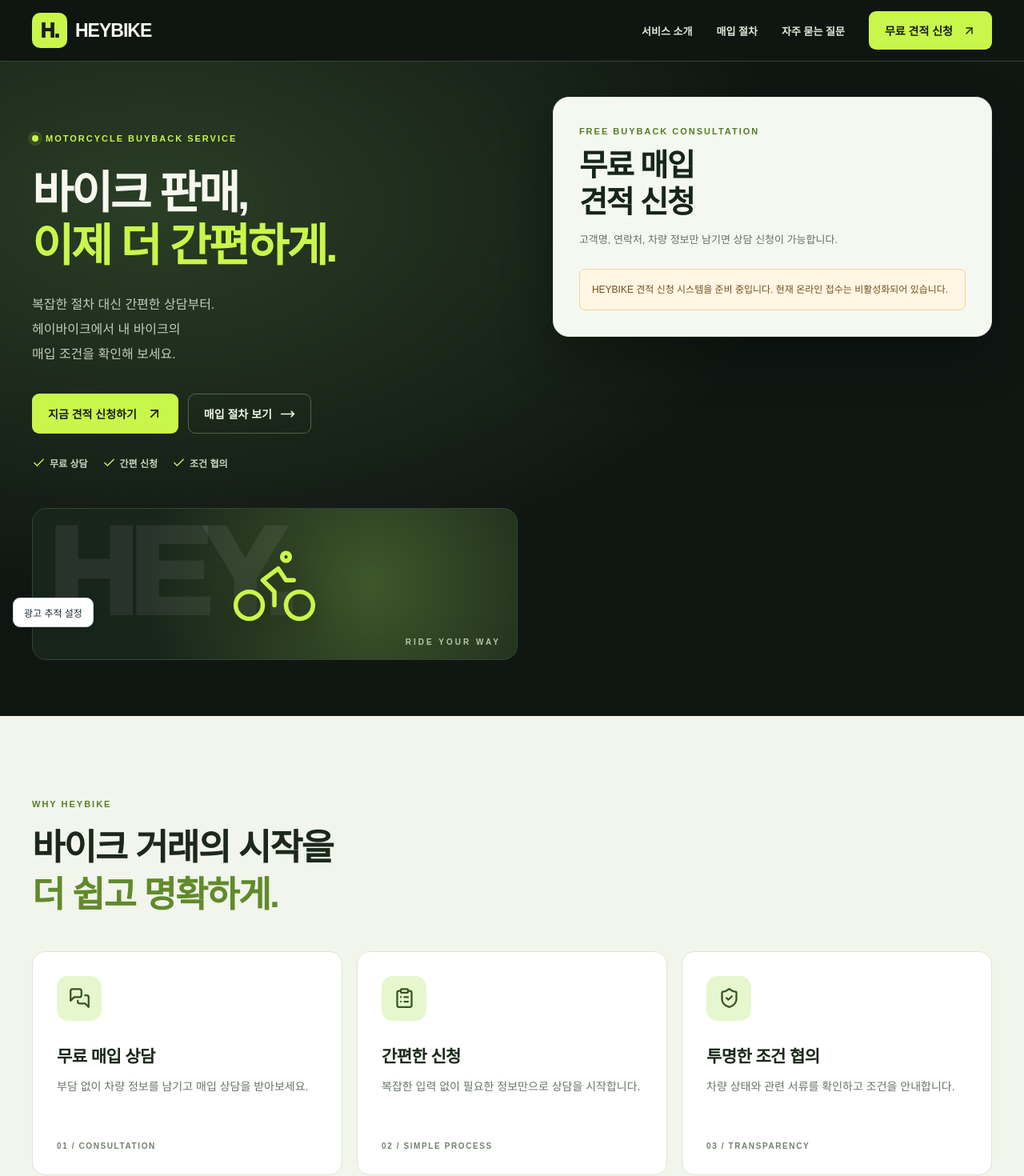
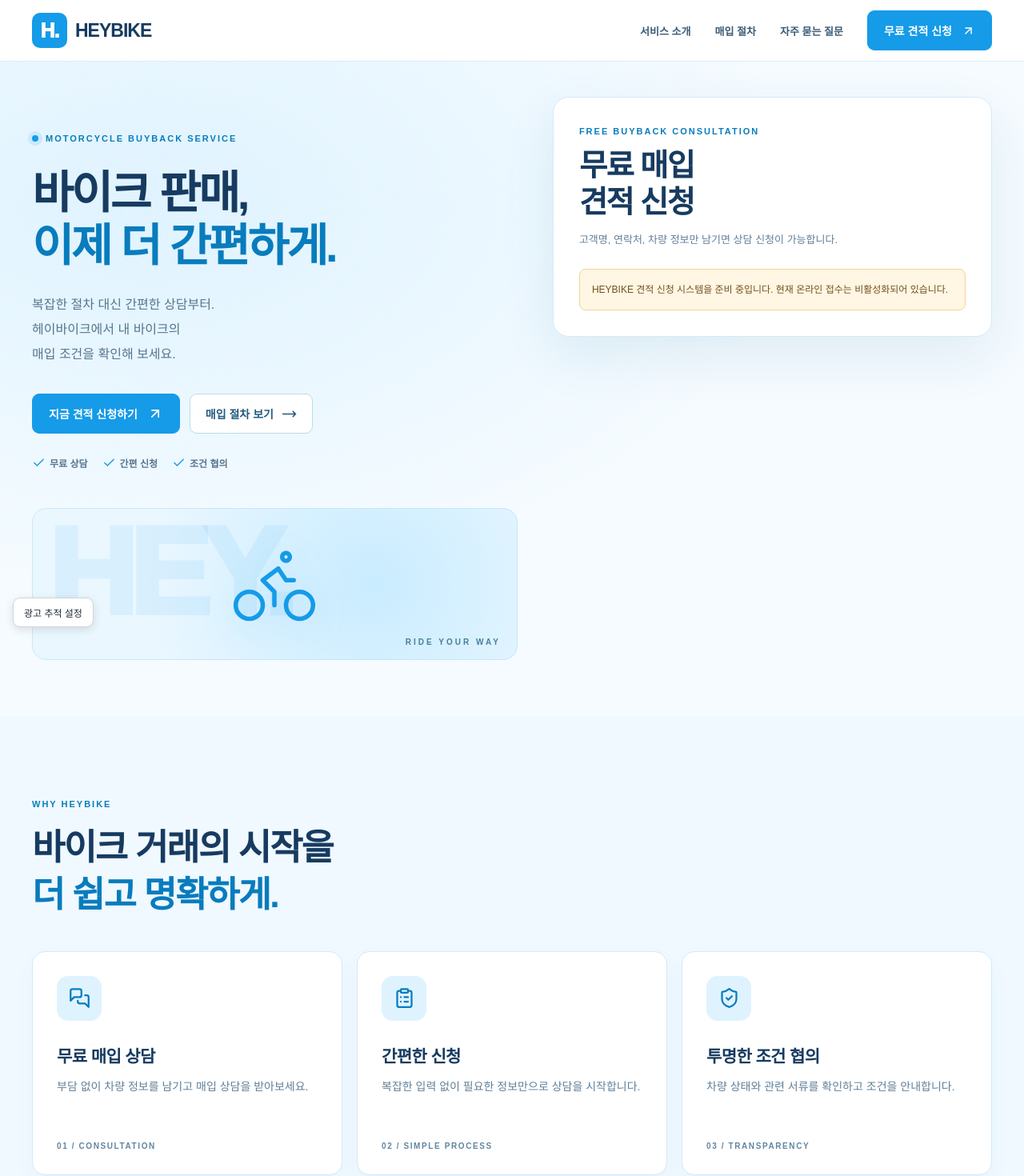
Before and after one commit to bikeseller756-png/heybike, a Next.js app in the folder highbike-web/: page / in a window 1280 px wide. Shown: the top 1470 px of the page at 80% size. Built offline with nearby package versions, Linux system fonts and the light colour scheme; no server answers.

Commit message:
Update globals.css

```diff
--- a/highbike-web/app/globals.css
+++ b/highbike-web/app/globals.css
@@ -1097,46 +1097,47 @@ button:disabled {
   }
 }
 
-/* HEYBIKE independent storefront — append to existing globals.css */
-.heySite{--hey-ink:#111913;--hey-lime:#c9f64a;--hey-muted:#a8b5a8;min-height:100vh;background:#101713;color:#f6f8ef;overflow-x:clip}
+/* HEYBIKE storefront — white and sky-blue edition */
+.heySite{--hey-ink:#173b60;--hey-lime:#159be8;--hey-muted:#607f98;min-height:100vh;background:#fff;color:#173b60;overflow-x:clip}
 .heySite .heyContainer{width:min(1200px,calc(100% - 48px));margin-inline:auto}
-.heyHeader{position:sticky;top:0;z-index:60;background:rgba(16,23,19,.96);border-bottom:1px solid #354334;backdrop-filter:blur(14px)}
+.heyHeader{position:sticky;top:0;z-index:60;background:rgba(255,255,255,.96);border-bottom:1px solid #dcecf8;backdrop-filter:blur(14px)}
 .heyNav{min-height:76px;display:flex;align-items:center;justify-content:space-between;gap:24px}
-.heyBrand{display:inline-flex;align-items:center;gap:10px;font-size:23px;font-weight:900;letter-spacing:-1px;color:#f6f8ef}
-.heyBrandSymbol{display:grid;place-items:center;width:44px;height:44px;background:var(--hey-lime);color:#17210d;border-radius:10px;font-size:25px;font-weight:950}
+.heyBrand{display:inline-flex;align-items:center;gap:10px;font-size:23px;font-weight:900;letter-spacing:-1px;color:#173b60}
+.heyBrandSymbol{display:grid;place-items:center;width:44px;height:44px;background:#159be8;color:#fff;border-radius:10px;font-size:25px;font-weight:950}
 .heyLinks{display:flex;align-items:center;gap:30px;font-size:13px;font-weight:750}
-.heyLinks>a:not(.heyNavCta){color:#e0e8d8}.heyLinks>a:hover{color:var(--hey-lime)}
-.heyNavCta,.heyPrimaryButton,.heyBannerButton{display:inline-flex;align-items:center;justify-content:center;gap:12px;background:var(--hey-lime);color:#16200e;padding:14px 20px;border-radius:9px;font-size:14px;font-weight:850;transition:transform .2s,background .2s}
-.heyNavCta:hover,.heyPrimaryButton:hover,.heyBannerButton:hover{transform:translateY(-2px);background:#dcff79;color:#16200e}
-.heyMenuButton{display:none;border:1px solid #52604c;border-radius:8px;background:transparent;color:white;padding:8px}
-.heyHero{padding:44px 0 70px;background:radial-gradient(ellipse at 15% 22%,#2a3e25 0%,transparent 52%),#101713}
+.heyLinks>a:not(.heyNavCta){color:#3c5d78}.heyLinks>a:hover{color:#087cbd}
+.heyNavCta,.heyPrimaryButton,.heyBannerButton{display:inline-flex;align-items:center;justify-content:center;gap:12px;background:#159be8;color:#fff;padding:14px 20px;border:1px solid #159be8;border-radius:9px;font-size:14px;font-weight:850;transition:transform .2s,background .2s}
+.heyNavCta:hover,.heyPrimaryButton:hover,.heyBannerButton:hover{transform:translateY(-2px);background:#087cbd;color:#fff}
+.heyMenuButton{display:none;border:1px solid #c4dfef;border-radius:8px;background:#fff;color:#173b60;padding:8px}
+.heyHero{padding:44px 0 70px;background:radial-gradient(ellipse at 15% 22%,#dff3ff 0%,transparent 52%),#f5fbff}
 .heyHeroGrid{display:grid;grid-template-columns:minmax(0,1.05fr) minmax(0,.95fr);gap:44px;align-items:start}
 .heyHeroCopy{min-width:0;padding-top:42px;position:relative}
-.heyEyebrow,.heySectionTag,.heyFormLabel{display:inline-flex;align-items:center;gap:9px;color:var(--hey-lime);font-size:11px;font-weight:850;letter-spacing:2px}
-.heyPulse{display:inline-block;width:8px;height:8px;border-radius:50%;background:var(--hey-lime);box-shadow:0 0 0 5px #c9f64a20}
-.heyHeroCopy h1{margin:28px 0 24px;font-size:clamp(39px,4.4vw,70px);line-height:1.17;font-weight:900;letter-spacing:-3px;word-break:keep-all}
-.heyHeroCopy h1 span,.heySectionHeading h2 span{color:var(--hey-lime)}
-.heyHeroDescription{color:#c1cdbb;font-size:16px;line-height:1.95;word-break:keep-all}
+.heyEyebrow,.heySectionTag,.heyFormLabel{display:inline-flex;align-items:center;gap:9px;color:#087cbd;font-size:11px;font-weight:850;letter-spacing:2px}
+.heyPulse{display:inline-block;width:8px;height:8px;border-radius:50%;background:#159be8;box-shadow:0 0 0 5px #159be820}
+.heyHeroCopy h1{margin:28px 0 24px;font-size:clamp(39px,4.4vw,70px);line-height:1.17;font-weight:900;letter-spacing:-3px;word-break:keep-all;color:#173b60}
+.heyHeroCopy h1 span,.heySectionHeading h2 span{color:#087cbd}
+.heyHeroDescription{color:#56758e;font-size:16px;line-height:1.95;word-break:keep-all}
 .heyHeroActions{display:flex;flex-wrap:wrap;gap:12px;margin-top:34px}
-.heySecondaryButton{display:inline-flex;align-items:center;justify-content:center;gap:10px;border:1px solid #53634f;border-radius:9px;padding:14px 19px;color:#f0f6ea;font-size:14px;font-weight:750}
-.heySecondaryButton:hover{border-color:var(--hey-lime);color:var(--hey-lime)}
-.heyTrustLine{display:flex;flex-wrap:wrap;gap:18px;margin-top:28px;color:#c8d4c0;font-size:12px;font-weight:700}
-.heyTrustLine span{display:inline-flex;align-items:center;gap:5px}.heyTrustLine svg{color:var(--hey-lime)}
-.heyHeroArtwork{margin-top:48px;min-height:190px;position:relative;display:flex;align-items:center;justify-content:center;border:1px solid #344530;border-radius:18px;background:radial-gradient(circle at 70% 50%,#3e572a,#18251b 65%);overflow:hidden;color:var(--hey-lime)}
-.heyArtworkWord{position:absolute;top:4px;left:18px;color:#ffffff12;font-size:clamp(90px,12vw,170px);font-weight:950;letter-spacing:-10px;line-height:1}
-.heyHeroArtwork>svg{position:relative;z-index:1;filter:drop-shadow(0 10px 22px #0008)}
-.heyArtworkCaption{position:absolute;bottom:16px;right:20px;font-size:10px;font-weight:850;letter-spacing:3px;color:#b5c9a5}
-.heyFormShell{min-width:0;background:#f5f8f1;color:#16251a;padding:32px;border:1px solid #dce6d5;border-radius:20px;box-shadow:0 25px 65px #0005;scroll-margin-top:95px}
-.heyFormTop{margin-bottom:24px}.heyFormLabel{color:#567c24}.heyFormTop h2{margin:12px 0;font-size:clamp(30px,3vw,43px);line-height:1.2;letter-spacing:-1.7px;font-weight:900}.heyFormTop p{margin:0;color:#627161;font-size:13px;line-height:1.8}
-.heyFormShell .formPanel{color:#1b2a22}.heyFormShell .fields label{color:#25382b}.heyFormShell .formPanel input:focus{outline-color:#8bc72d}.heyFormShell .btn.primary{background:#243a1c;color:#f5ffe6;border-radius:9px}.heyFormShell .btn.primary:not(:disabled):hover{background:#365b24}.heyFormShell .formPanel a{color:#315b23;text-decoration:underline}
-.heyHighlights{padding:100px 0;background:#f1f5eb;color:#1b281b}.heySectionHeading h2,.heyProcessHeading h2,.heyFaq h2{margin:17px 0 0;font-size:clamp(30px,3.5vw,48px);line-height:1.3;letter-spacing:-1.8px;word-break:keep-all}.heyHighlights .heySectionTag,.heyFaq .heySectionTag{color:#587e24}.heyHighlights .heySectionHeading h2 span{color:#618a2b}
-.heyHighlightsGrid{display:grid;grid-template-columns:repeat(3,minmax(0,1fr));gap:18px;margin-top:42px}.heyHighlightCard{display:flex;flex-direction:column;min-height:280px;padding:30px;border:1px solid #dce6d5;border-radius:16px;background:white}.heyHighlightIcon{display:grid;place-items:center;width:56px;height:56px;border-radius:14px;background:#e6f7ce;color:#34551e}.heyHighlightCard h3{margin:28px 0 12px;font-size:21px;letter-spacing:-.6px}.heyHighlightCard p{margin:0;color:#687666;font-size:14px;line-height:1.8}.heyHighlightCard>span{margin-top:auto;padding-top:26px;color:#71816c;font-size:10px;letter-spacing:1.6px;font-weight:850}
-.heyProcess{padding:105px 0;background:#18231a}.heyProcessHeading{display:flex;justify-content:space-between;align-items:end;gap:24px}.heyProcessHeading>p{color:#acbda6;line-height:1.9;font-size:14px}.heySteps{display:grid;grid-template-columns:repeat(4,minmax(0,1fr));gap:14px;margin-top:45px}.heyStep{min-height:245px;padding:25px 22px;border:1px solid #41533c;border-radius:14px;background:#233025;display:flex;flex-direction:column;justify-content:space-between;gap:18px}.heyStepNumber{font-size:37px;font-weight:950;color:var(--hey-lime)}.heyStep h3{font-size:18px;margin:0 0 9px}.heyStep p{font-size:12px;color:#b4c4ae;line-height:1.8;margin:0}.heyStep>svg{align-self:flex-end;color:var(--hey-lime)}
-.heyBanner{padding:75px 0;background:var(--hey-lime);color:#1a2b12}.heyBannerInner{display:flex;align-items:center;justify-content:space-between;gap:24px}.heyBannerInner span{font-size:11px;font-weight:850;letter-spacing:2px}.heyBannerInner h2{margin:15px 0 0;font-size:clamp(27px,3.2vw,44px);line-height:1.35;letter-spacing:-1.7px}.heyBannerButton{background:#172515;color:#f7ffec;flex-shrink:0}.heyBannerButton:hover{background:#2a4323;color:#fff}
-.heyFaq{padding:100px 0;background:#f8faf5;color:#1a2a1b}.heyFaqGrid{display:grid;grid-template-columns:.8fr 1.2fr;gap:70px}.heyFaqDescription{color:#71806c;line-height:1.8;font-size:14px}.heyFaqList{border-top:1px solid #d5dfd0}.heyFaqItem{border-bottom:1px solid #d5dfd0}.heyFaqItem button{width:100%;display:flex;align-items:center;justify-content:space-between;gap:16px;padding:25px 0;border:0;background:transparent;color:#1b2a1b;text-align:left;font-size:15px;font-weight:850}.heyFaqItem button svg{flex-shrink:0;transition:transform .2s}.heyFaqItem button svg.active{transform:rotate(180deg)}.heyFaqItem>p{margin:0 0 24px;color:#687867;font-size:13px;line-height:1.9}
-.heyFinalCta{padding:85px 0;background:#263d20;text-align:center}.heyFinalInner{display:flex;flex-direction:column;align-items:center;gap:18px}.heyFinalInner>svg{color:var(--hey-lime)}.heyFinalInner h2{margin:0;font-size:clamp(29px,3.4vw,46px);letter-spacing:-1.7px;line-height:1.35}.heyFinalInner .heyPrimaryButton{margin-top:9px}
-.heyFooter{padding:45px 0 25px;background:#0b120d}.heyFooterTop{display:flex;align-items:center;justify-content:space-between;gap:24px;padding-bottom:27px;border-bottom:1px solid #2b382b}.heyFooterLinks{display:flex;flex-wrap:wrap;gap:20px;color:#bdcabb;font-size:12px}.heyFooterNotice{margin:23px 0;color:#a8b7a4;font-size:12px;line-height:1.8}.heyCopyright{padding-top:20px;border-top:1px solid #2b382b;color:#899b87;font-size:11px;letter-spacing:1px}
+.heySecondaryButton{display:inline-flex;align-items:center;justify-content:center;gap:10px;border:1px solid #b9dced;border-radius:9px;padding:14px 19px;color:#235a7f;background:#fff;font-size:14px;font-weight:750}
+.heySecondaryButton:hover{border-color:#159be8;color:#087cbd;background:#e9f7ff}
+.heyTrustLine{display:flex;flex-wrap:wrap;gap:18px;margin-top:28px;color:#56758e;font-size:12px;font-weight:700}
+.heyTrustLine span{display:inline-flex;align-items:center;gap:5px}.heyTrustLine svg{color:#159be8}
+.heyHeroArtwork{margin-top:48px;min-height:190px;position:relative;display:flex;align-items:center;justify-content:center;border:1px solid #c8e7f8;border-radius:18px;background:radial-gradient(circle at 70% 50%,#c9ecff,#eaf7ff 65%);overflow:hidden;color:#159be8}
+.heyArtworkWord{position:absolute;top:4px;left:18px;color:#159be815;font-size:clamp(90px,12vw,170px);font-weight:950;letter-spacing:-10px;line-height:1}
+.heyHeroArtwork>svg{position:relative;z-index:1;filter:drop-shadow(0 10px 22px #159be833)}
+.heyArtworkCaption{position:absolute;bottom:16px;right:20px;font-size:10px;font-weight:850;letter-spacing:3px;color:#477e9f}
+.heyFormShell{min-width:0;background:#fff;color:#173b60;padding:32px;border:1px solid #d4eaf8;border-radius:20px;box-shadow:0 25px 65px #195e8b18;scroll-margin-top:95px}
+.heyFormTop{margin-bottom:24px}.heyFormLabel{color:#087cbd}.heyFormTop h2{margin:12px 0;font-size:clamp(30px,3vw,43px);line-height:1.2;letter-spacing:-1.7px;font-weight:900;color:#173b60}.heyFormTop p{margin:0;color:#607f98;font-size:13px;line-height:1.8}
+.heyFormShell .formPanel{color:#173b60}.heyFormShell .fields label{color:#315a78}.heyFormShell .formPanel input:focus{outline-color:#159be8}.heyFormShell .btn.primary{background:#159be8;color:#fff;border-radius:9px}.heyFormShell .btn.primary:not(:disabled):hover{background:#087cbd}.heyFormShell .formPanel a{color:#087cbd;text-decoration:underline}
+.heyFormShell .formPanel input:not([type="checkbox"]),.heyFormShell .formPanel textarea{border-color:#cbdfea;background:#fbfdff;color:#173b60}
+.heyHighlights{padding:100px 0;background:#f0f9ff;color:#173b60}.heySectionHeading h2,.heyProcessHeading h2,.heyFaq h2{margin:17px 0 0;font-size:clamp(30px,3.5vw,48px);line-height:1.3;letter-spacing:-1.8px;word-break:keep-all}.heyHighlights .heySectionTag,.heyFaq .heySectionTag{color:#087cbd}.heyHighlights .heySectionHeading h2 span{color:#087cbd}
+.heyHighlightsGrid{display:grid;grid-template-columns:repeat(3,minmax(0,1fr));gap:18px;margin-top:42px}.heyHighlightCard{display:flex;flex-direction:column;min-height:280px;padding:30px;border:1px solid #d4eaf8;border-radius:16px;background:#fff;box-shadow:0 10px 25px #1e79b00b}.heyHighlightIcon{display:grid;place-items:center;width:56px;height:56px;border-radius:14px;background:#dff3ff;color:#087cbd}.heyHighlightCard h3{margin:28px 0 12px;font-size:21px;letter-spacing:-.6px}.heyHighlightCard p{margin:0;color:#607f98;font-size:14px;line-height:1.8}.heyHighlightCard>span{margin-top:auto;padding-top:26px;color:#6086a0;font-size:10px;letter-spacing:1.6px;font-weight:850}
+.heyProcess{padding:105px 0;background:#e9f7ff;color:#173b60}.heyProcessHeading{display:flex;justify-content:space-between;align-items:end;gap:24px}.heyProcessHeading>p{color:#607f98;line-height:1.9;font-size:14px}.heySteps{display:grid;grid-template-columns:repeat(4,minmax(0,1fr));gap:14px;margin-top:45px}.heyStep{min-height:245px;padding:25px 22px;border:1px solid #cce6f6;border-radius:14px;background:#fff;display:flex;flex-direction:column;justify-content:space-between;gap:18px}.heyStepNumber{font-size:37px;font-weight:950;color:#159be8}.heyStep h3{font-size:18px;margin:0 0 9px}.heyStep p{font-size:12px;color:#607f98;line-height:1.8;margin:0}.heyStep>svg{align-self:flex-end;color:#159be8}
+.heyBanner{padding:75px 0;background:#bce8ff;color:#173b60}.heyBannerInner{display:flex;align-items:center;justify-content:space-between;gap:24px}.heyBannerInner span{font-size:11px;font-weight:850;letter-spacing:2px}.heyBannerInner h2{margin:15px 0 0;font-size:clamp(27px,3.2vw,44px);line-height:1.35;letter-spacing:-1.7px}.heyBannerButton{background:#159be8;color:#fff;flex-shrink:0}.heyBannerButton:hover{background:#087cbd;color:#fff}
+.heyFaq{padding:100px 0;background:#fff;color:#173b60}.heyFaqGrid{display:grid;grid-template-columns:.8fr 1.2fr;gap:70px}.heyFaqDescription{color:#607f98;line-height:1.8;font-size:14px}.heyFaqList{border-top:1px solid #d5e8f5}.heyFaqItem{border-bottom:1px solid #d5e8f5}.heyFaqItem button{width:100%;display:flex;align-items:center;justify-content:space-between;gap:16px;padding:25px 0;border:0;background:transparent;color:#173b60;text-align:left;font-size:15px;font-weight:850}.heyFaqItem button svg{flex-shrink:0;transition:transform .2s}.heyFaqItem button svg.active{transform:rotate(180deg)}.heyFaqItem>p{margin:0 0 24px;color:#607f98;font-size:13px;line-height:1.9}
+.heyFinalCta{padding:85px 0;background:#e2f4ff;color:#173b60;text-align:center}.heyFinalInner{display:flex;flex-direction:column;align-items:center;gap:18px}.heyFinalInner>svg{color:#159be8}.heyFinalInner h2{margin:0;font-size:clamp(29px,3.4vw,46px);letter-spacing:-1.7px;line-height:1.35}.heyFinalInner .heyPrimaryButton{margin-top:9px}
+.heyFooter{padding:45px 0 25px;background:#f5fbff;color:#173b60;border-top:1px solid #d5e8f5}.heyFooterTop{display:flex;align-items:center;justify-content:space-between;gap:24px;padding-bottom:27px;border-bottom:1px solid #d5e8f5}.heyFooterLinks{display:flex;flex-wrap:wrap;gap:20px;color:#4f728d;font-size:12px}.heyFooterNotice{margin:23px 0;color:#607f98;font-size:12px;line-height:1.8}.heyCopyright{padding-top:20px;border-top:1px solid #d5e8f5;color:#7594ab;font-size:11px;letter-spacing:1px}
 @media(max-width:1050px){.heyHeroGrid{gap:24px}.heyHeroCopy h1{font-size:clamp(36px,4vw,54px)}.heyFormShell{padding:24px}.heySteps{grid-template-columns:repeat(2,minmax(0,1fr))}.heyHighlightsGrid{gap:12px}}
-@media(max-width:800px){.heySite .heyContainer{width:calc(100% - 32px)}.heyNav{min-height:68px}.heyMenuButton{display:inline-flex}.heyLinks{display:none;position:absolute;top:68px;left:0;right:0;flex-direction:column;align-items:stretch;gap:20px;padding:22px;background:#101713;border-bottom:1px solid #354334;box-shadow:0 18px 30px #0008}.heyLinks.open{display:flex}.heyHero{padding:20px 0 55px}.heyHeroGrid{grid-template-columns:1fr}.heyFormShell{order:-1}.heyHeroCopy{padding-top:30px}.heyHeroArtwork{margin-top:30px}.heyHighlights,.heyProcess,.heyFaq{padding:70px 0}.heyHighlightsGrid{grid-template-columns:1fr}.heyHighlightCard{min-height:225px}.heyProcessHeading{align-items:start;flex-direction:column}.heyFaqGrid{grid-template-columns:1fr;gap:28px}.heyBannerInner,.heyFooterTop{flex-direction:column;align-items:flex-start}.heyBannerButton{align-self:stretch}.heyFinalCta{padding:65px 0}}
+@media(max-width:800px){.heySite .heyContainer{width:calc(100% - 32px)}.heyNav{min-height:68px}.heyMenuButton{display:inline-flex}.heyLinks{display:none;position:absolute;top:68px;left:0;right:0;flex-direction:column;align-items:stretch;gap:20px;padding:22px;background:#fff;border-bottom:1px solid #dcecf8;box-shadow:0 18px 30px #195e8b18}.heyLinks.open{display:flex}.heyHero{padding:20px 0 55px}.heyHeroGrid{grid-template-columns:1fr}.heyFormShell{order:-1}.heyHeroCopy{padding-top:30px}.heyHeroArtwork{margin-top:30px}.heyHighlights,.heyProcess,.heyFaq{padding:70px 0}.heyHighlightsGrid{grid-template-columns:1fr}.heyHighlightCard{min-height:225px}.heyProcessHeading{align-items:start;flex-direction:column}.heyFaqGrid{grid-template-columns:1fr;gap:28px}.heyBannerInner,.heyFooterTop{flex-direction:column;align-items:flex-start}.heyBannerButton{align-self:stretch}.heyFinalCta{padding:65px 0}}
 @media(max-width:520px){.heySite .heyContainer{width:calc(100% - 24px)}.heyBrand{font-size:21px}.heyBrandSymbol{width:40px;height:40px}.heyHeroCopy h1{font-size:37px;letter-spacing:-1.7px}.heyHeroDescription{font-size:14px}.heyHeroActions>a{width:100%}.heyFormShell{padding:22px 15px;border-radius:13px}.heyFormShell .fields{grid-template-columns:1fr}.heySteps{grid-template-columns:1fr}.heyStep{min-height:190px}.heyBannerInner h2{font-size:29px}.heyFooterLinks{gap:12px}}
 @media(prefers-reduced-motion:reduce){.heySite *{scroll-behavior:auto!important;transition:none!important}}
```
